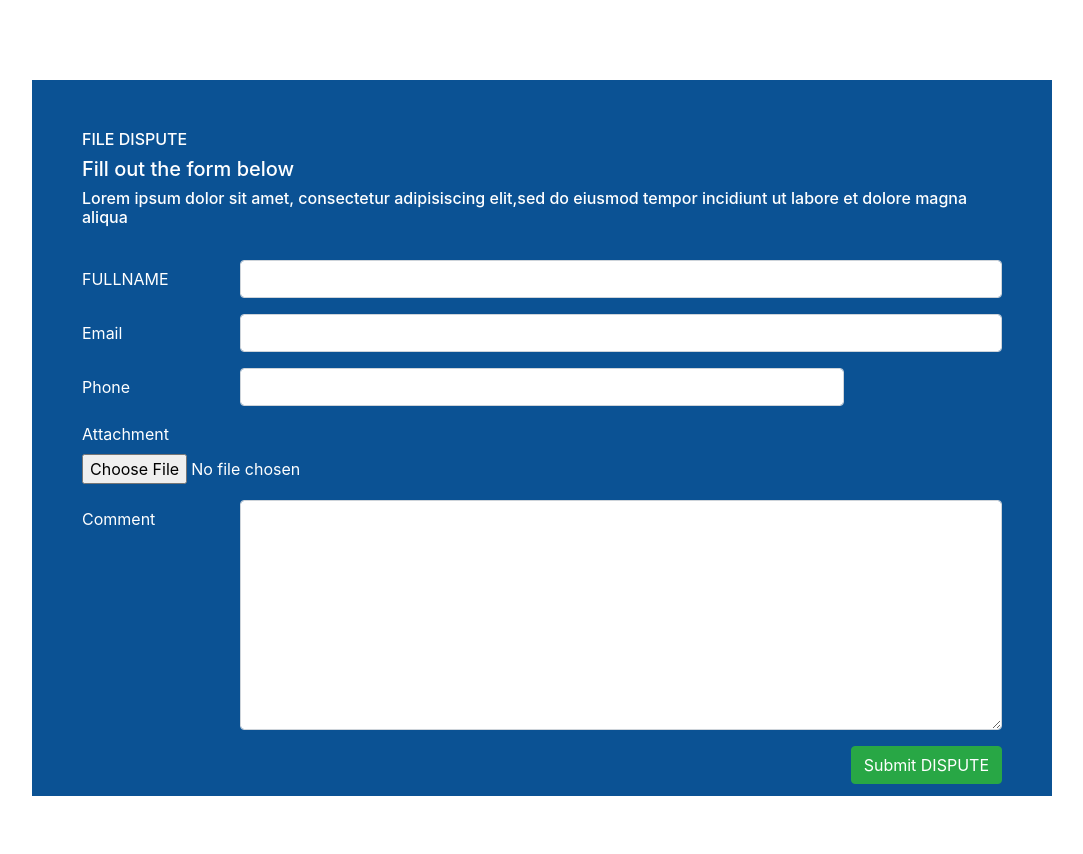
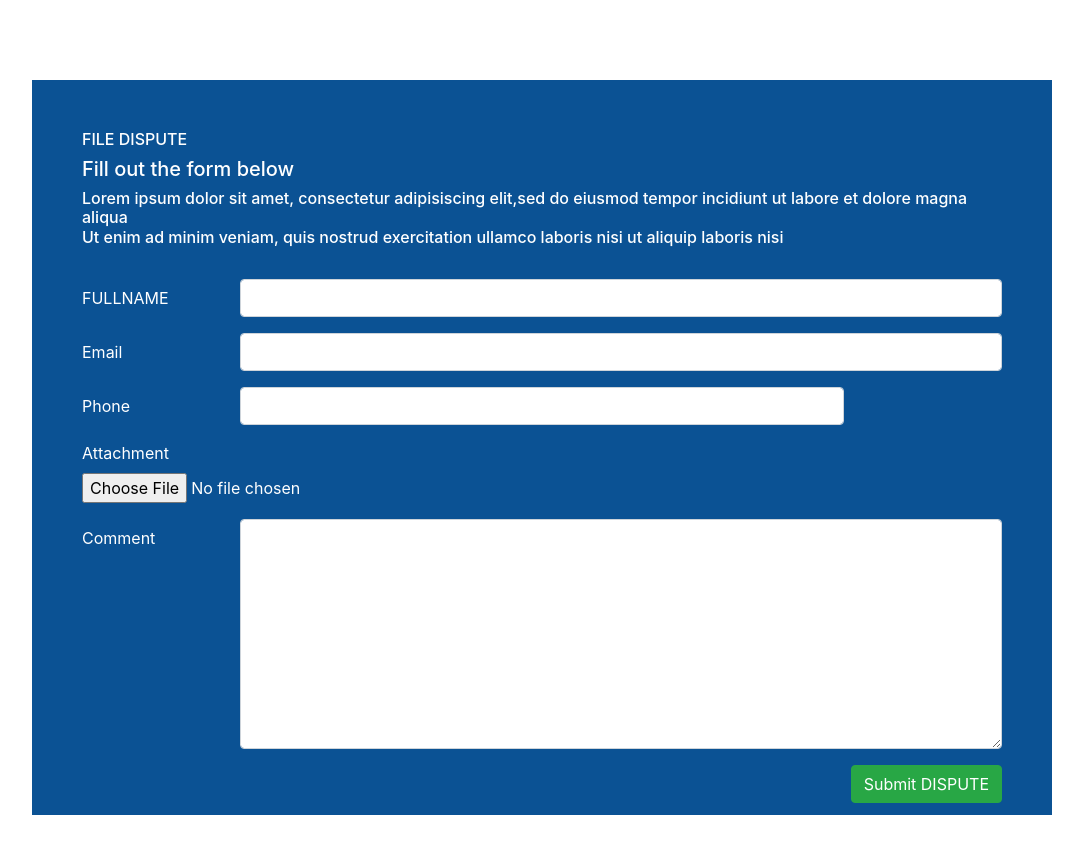
Before and after one commit to abhinavjalla/angular-POC, an Angular app: page / in a window 1280 px wide. Shown: the top 854 px of the page, without its empty margins (48-1131 px from the left). Built offline with nearby package versions, Linux system fonts and the light colour scheme.

Commit message:
1 file modified

```diff
--- a/src/app/app.component.html
+++ b/src/app/app.component.html
@@ -4,7 +4,7 @@
 
     <h6 >FILE DISPUTE</h6>
     <h5> Fill out the form below</h5>
-    <h6>Lorem ipsum dolor sit amet, consectetur adipisiscing elit,sed do eiusmod tempor incidiunt ut labore et dolore magna aliqua  </h6>
+    <h6>Lorem ipsum dolor sit amet, consectetur adipisiscing elit,sed do eiusmod tempor incidiunt ut labore et dolore magna aliqua<br> Ut enim ad minim veniam, quis nostrud exercitation ullamco laboris nisi ut aliquip laboris nisi  </h6>
 
     <br>
 
```
